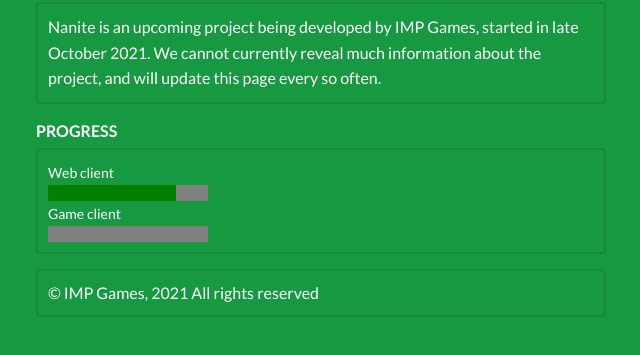
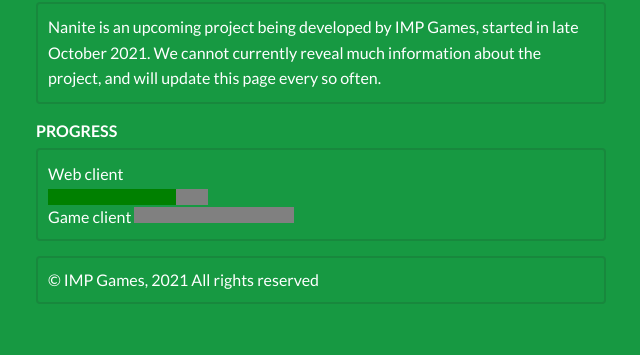
Before and after one commit to IMP-Games/implorium.com, a plain HTML site: page nanite/index.html in a window 1280 px wide. Shown: the part 283-638 px from the top of the page, without its empty margins (319-959 px from the left). Drawn offline with nearby package versions, Linux system fonts and the light colour scheme.

Commit message:
edit the style

```diff
--- a/nanite/index.html
+++ b/nanite/index.html
@@ -27,8 +27,8 @@
                 <div class="box">
                     <label for="web-progress">Web client</label>
                     <progress id="web-progress" max="100" value="80">80%</progress>
-                    <div class="push-5"></div>
-                    <label for="game-progress">Game client</label>
+                    <div class="push-10"></div>
+                    <span for="game-progress">Game client</label>
                     <progress id="game-progress" max="100" value="0">0%</progress>
                 </div>
                 <div class="push-15"></div>
--- a/nanite/media/css/app.css
+++ b/nanite/media/css/app.css
@@ -13,6 +13,7 @@ p {
 
 label {
     color: #FFF !important;
+    font-size: 16px;
 }
 
 progress {
```
